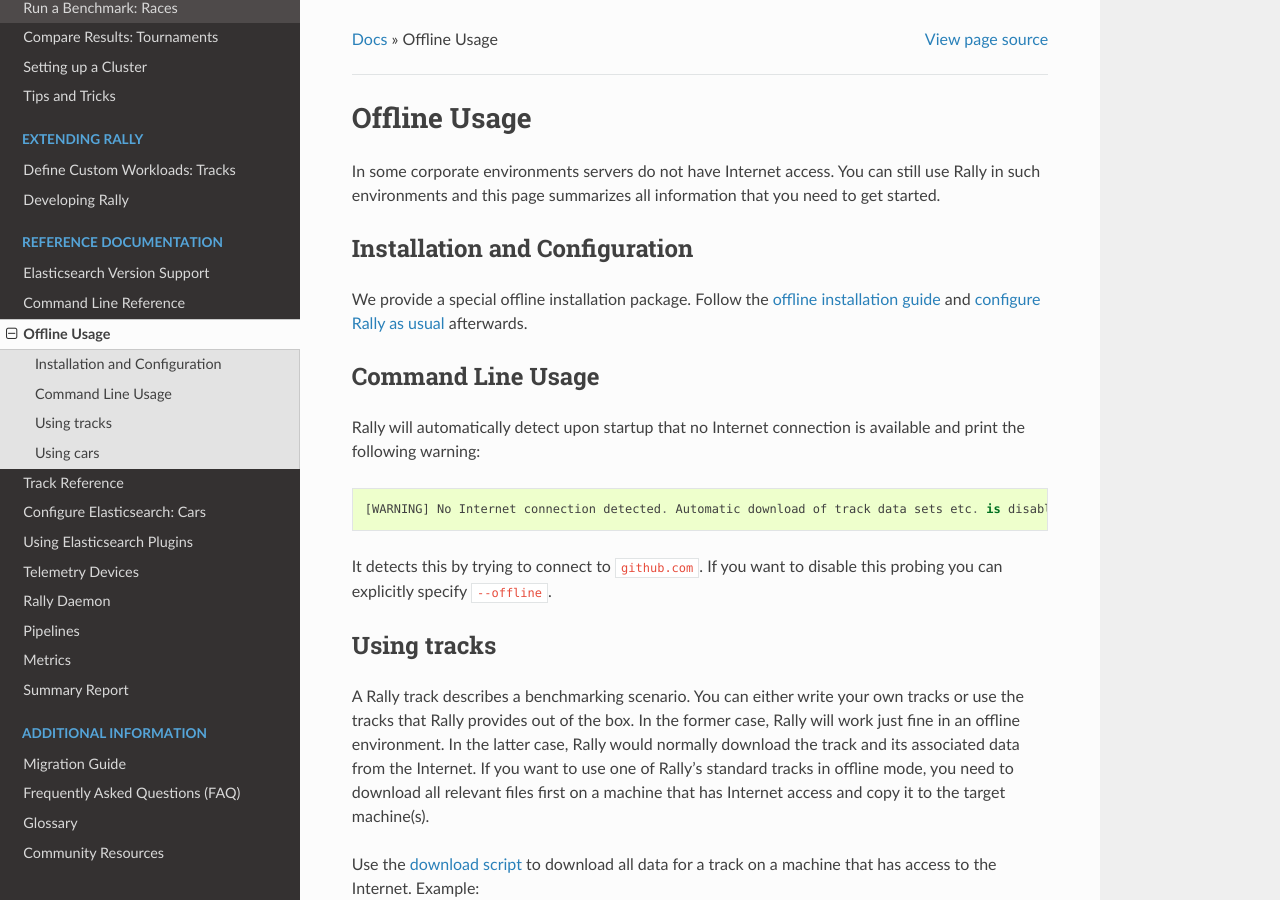
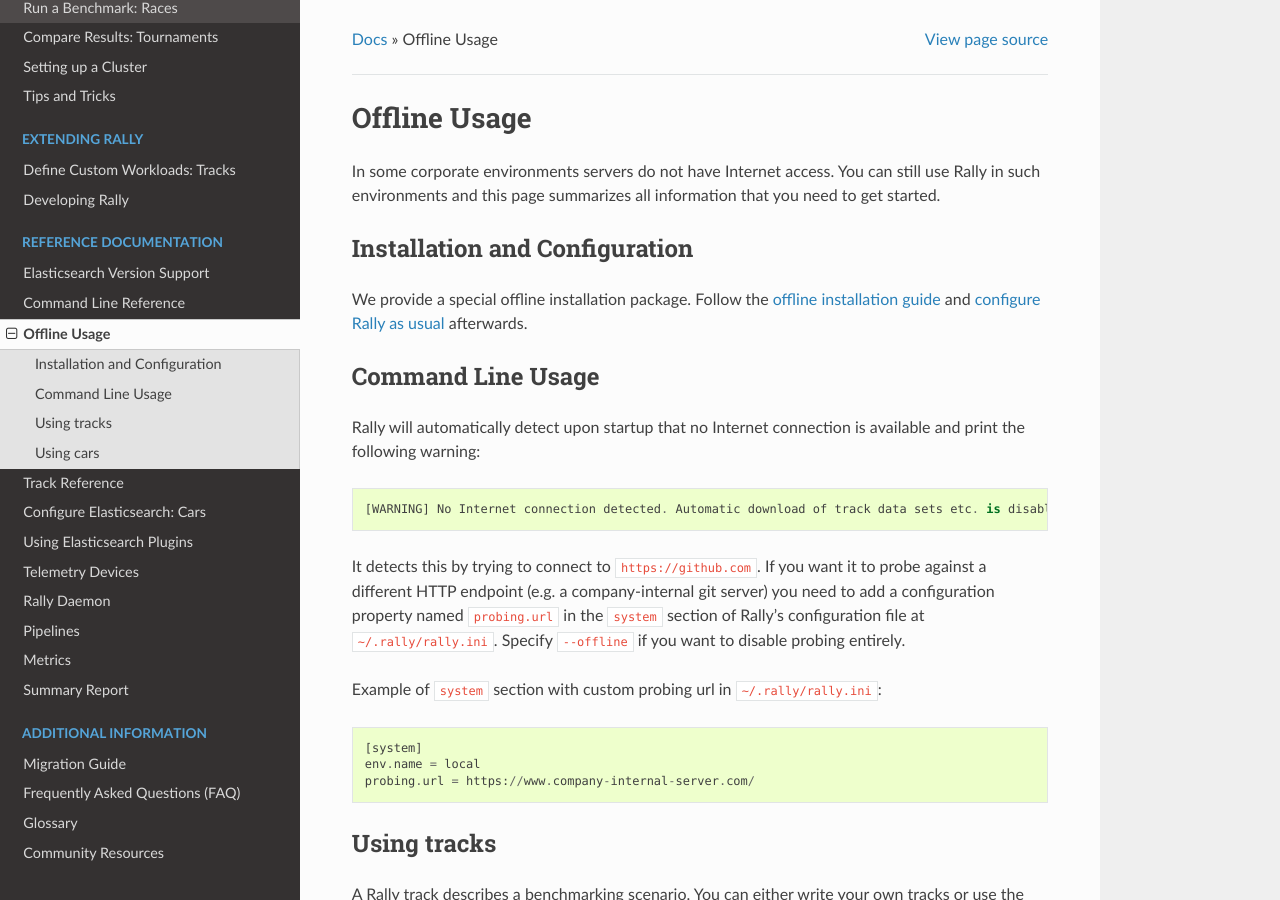
Before and after one commit to elastic/rally, a Sphinx documentation site: the page built from docs/offline.rst, in a window 1280 px wide and 900 px high. Built offline with Sphinx 7.4.7 and the Read the Docs theme 2.0.0, drawn with Linux system fonts in a browser that asks for light colours.

Commit message:
Add custom probing URL (#909)
With this commit we introduce the ability to configure the probing URL via
`rally.ini` instead of always using https://github.com/. This allows users to
use Rally's networked mode even if there is no Internet connection but a
company-internal network is reachable.

Closes #866

```diff
--- a/docs/offline.rst
+++ b/docs/offline.rst
@@ -15,7 +15,14 @@
 
     [WARNING] No Internet connection detected. Automatic download of track data sets etc. is disabled.
 
-It detects this by trying to connect to ``github.com``. If you want to disable this probing you can explicitly specify ``--offline``.
+It detects this by trying to connect to ``https://github.com``. If you want it to probe against a different HTTP endpoint (e.g. a company-internal git server) you need to add a configuration property named ``probing.url`` in the ``system`` section of Rally's configuration file at ``~/.rally/rally.ini``. Specify ``--offline`` if you want to disable probing entirely.
+
+Example of ``system`` section with custom probing url in ``~/.rally/rally.ini``::
+
+    [system]
+    env.name = local
+    probing.url = https://www.company-internal-server.com/
+
 
 Using tracks
 ------------
```
Also changed, not shown: 2 other files.
